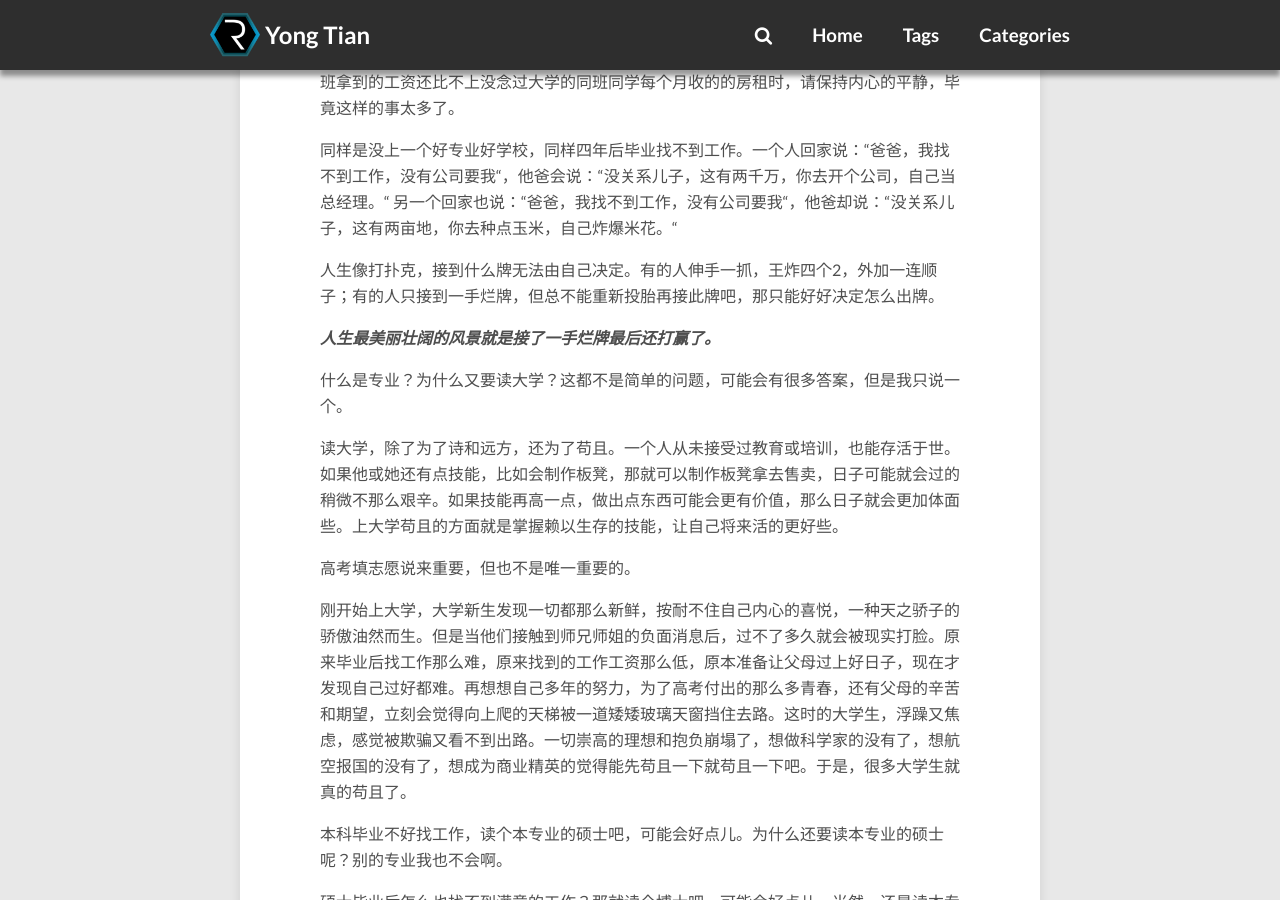
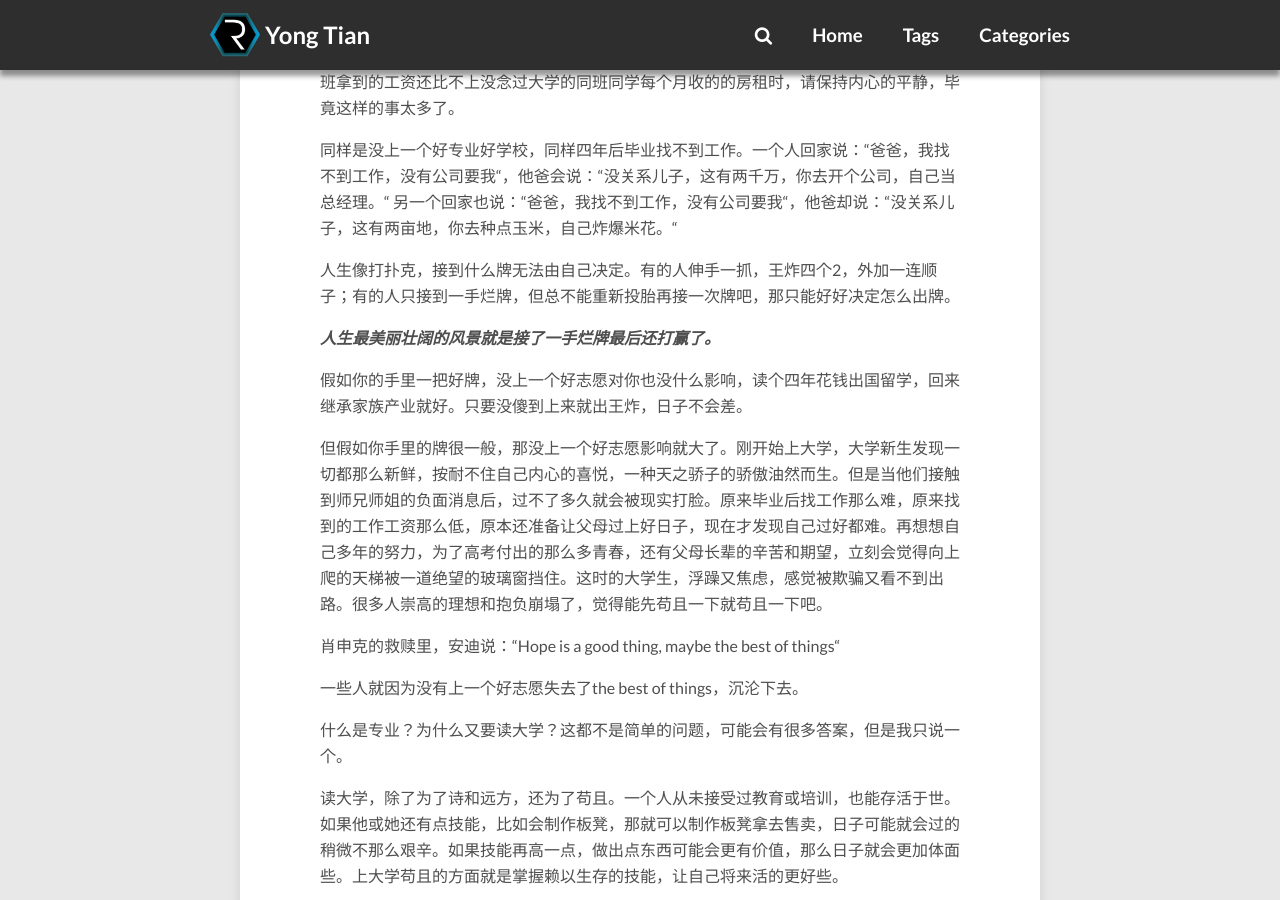
Before and after one commit to pawnty/pawnty.github.io, a Jekyll site: the page built from _posts/2016-06-25-major-picking.md, in a window 1280 px wide and 900 px high, scrolled down 5822 px. Built offline with Jekyll 4.4.1, drawn with Linux system fonts in a browser that asks for light colours; nearby versions of some CDN libraries; comment, search, counter and statistics services are not loaded.

Commit message:
Published with https://stackedit.io/

```diff
--- a/_posts/2016-06-25-major-picking.md
+++ b/_posts/2016-06-25-major-picking.md
@@ -124,9 +124,19 @@ categories: [thoughts]
 同样是没上一个好专业好学校，同样四年后毕业找不到工作。一个人回家说：“爸爸，我找不到工作，没有公司要我“，他爸会说：“没关系儿子，这有两千万，你去开个公司，自己当总经理。“
 另一个回家也说：“爸爸，我找不到工作，没有公司要我“，他爸却说：“没关系儿子，这有两亩地，你去种点玉米，自己炸爆米花。“
 
-人生像打扑克，接到什么牌无法由自己决定。有的人伸手一抓，王炸四个2，外加一连顺子；有的人只接到一手烂牌，但总不能重新投胎再接此牌吧，那只能好好决定怎么出牌。
+人生像打扑克，接到什么牌无法由自己决定。有的人伸手一抓，王炸四个2，外加一连顺子；有的人只接到一手烂牌，但总不能重新投胎再接一次牌吧，那只能好好决定怎么出牌。
 
 _**人生最美丽壮阔的风景就是接了一手烂牌最后还打赢了。**_
+
+假如你的手里一把好牌，没上一个好志愿对你也没什么影响，读个四年花钱出国留学，回来继承家族产业就好。只要没傻到上来就出王炸，日子不会差。
+
+但假如你手里的牌很一般，那没上一个好志愿影响就大了。刚开始上大学，大学新生发现一切都那么新鲜，按耐不住自己内心的喜悦，一种天之骄子的骄傲油然而生。但是当他们接触到师兄师姐的负面消息后，过不了多久就会被现实打脸。原来毕业后找工作那么难，原来找到的工作工资那么低，原本还准备让父母过上好日子，现在才发现自己过好都难。再想想自己多年的努力，为了高考付出的那么多青春，还有父母长辈的辛苦和期望，立刻会觉得向上爬的天梯被一道绝望的玻璃窗挡住。这时的大学生，浮躁又焦虑，感觉被欺骗又看不到出路。很多人崇高的理想和抱负崩塌了，觉得能先苟且一下就苟且一下吧。
+
+肖申克的救赎里，安迪说：“Hope is a good thing, maybe the best of things“
+
+一些人就因为没有上一个好志愿失去了the best of things，沉沦下去。
+
+
 
 什么是专业？为什么又要读大学？这都不是简单的问题，可能会有很多答案，但是我只说一个。
 
@@ -139,7 +149,6 @@ _**人生最美丽壮阔的风景就是接了一手烂牌最后还打赢了。**
 [^zufang]:http://news.163.com/16/0617/17/BPPG10RF00014AED.html
 
 
-刚开始上大学，大学新生发现一切都那么新鲜，按耐不住自己内心的喜悦，一种天之骄子的骄傲油然而生。但是当他们接触到师兄师姐的负面消息后，过不了多久就会被现实打脸。原来毕业后找工作那么难，原来找到的工作工资那么低，原本准备让父母过上好日子，现在才发现自己过好都难。再想想自己多年的努力，为了高考付出的那么多青春，还有父母的辛苦和期望，立刻会觉得向上爬的天梯被一道矮矮玻璃天窗挡住去路。这时的大学生，浮躁又焦虑，感觉被欺骗又看不到出路。一切崇高的理想和抱负崩塌了，想做科学家的没有了，想航空报国的没有了，想成为商业精英的觉得能先苟且一下就苟且一下吧。于是，很多大学生就真的苟且了。
 
 本科毕业不好找工作，读个本专业的硕士吧，可能会好点儿。为什么还要读本专业的硕士呢？别的专业我也不会啊。
 
```
